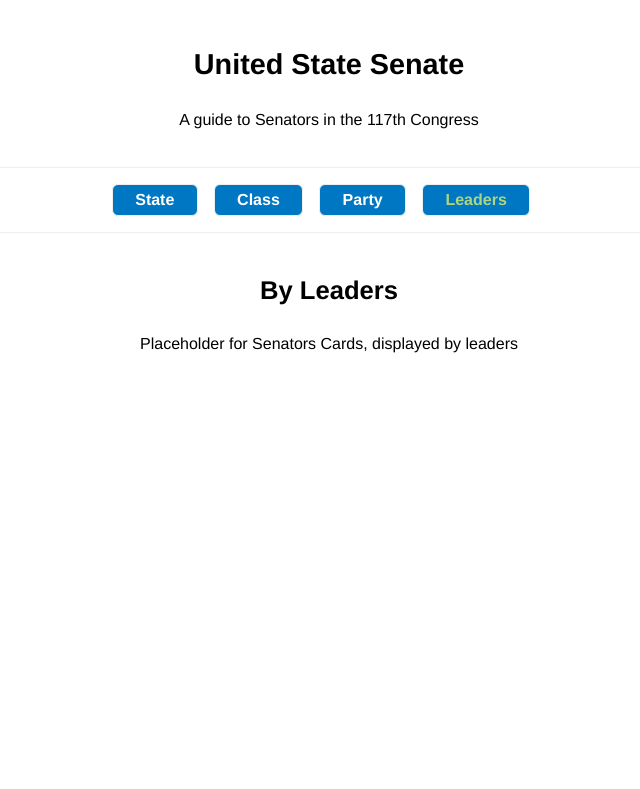
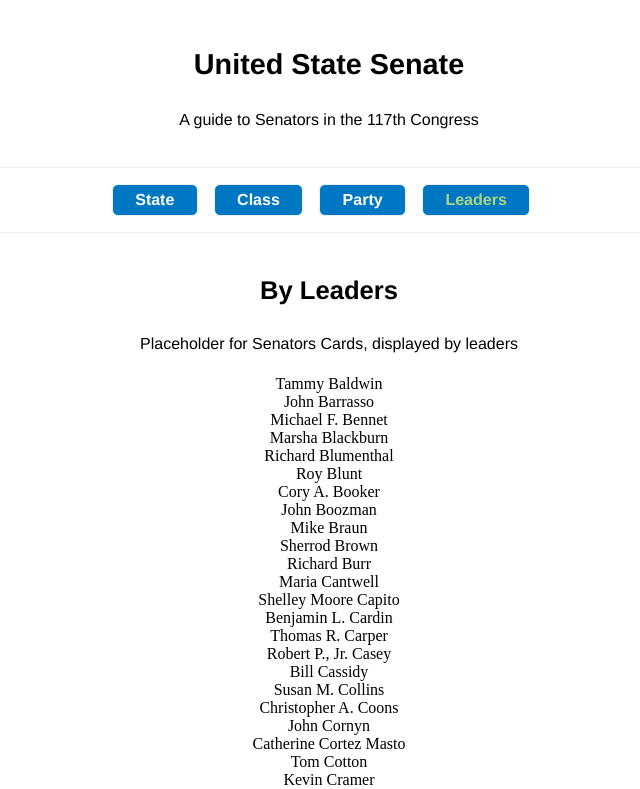
Before and after one commit to seankelliher/us-senators, a Vue app: page /leaders in a window 1280 px wide. Shown: the top 789 px of the page, without its empty margins (311-951 px from the left). Built offline with nearby package versions, Linux system fonts and the light colour scheme.

Commit message:
Add 'getLeaders' to computed in <script> and (new) 'senator-card' class in template.

```diff
--- a/src/views/SenateLeaders.vue
+++ b/src/views/SenateLeaders.vue
@@ -2,11 +2,27 @@
     <section>
         <h2>By Leaders</h2>
         <p>Placeholder for Senators Cards, displayed by leaders</p>
+
+        <div
+            class="senator-card"
+            v-for="(getLeader, index) in getLeaders"
+            :key="index.getLeader"
+        >
+            {{ getLeader.fName }}
+            {{ getLeader.lName }}
+            {{ getLeader.lPosition }}
+        </div>
     </section>
 </template>
 
 <script>
 export default {
     name: "SenateLeaders",
+    components: {},
+    computed: {
+        getLeaders() {
+            return this.$store.getters.getLeaders;
+        },
+    },
 };
 </script>
```
